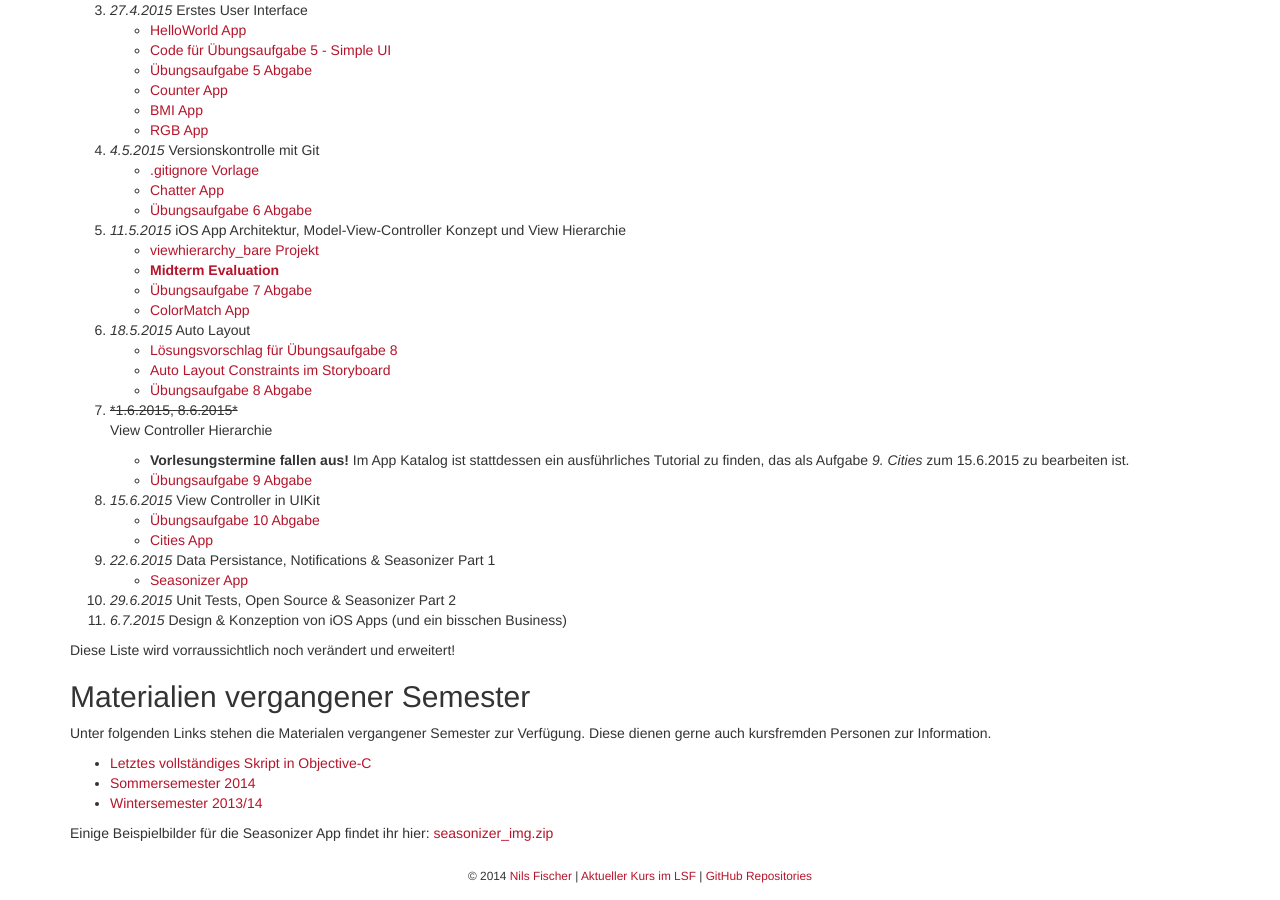
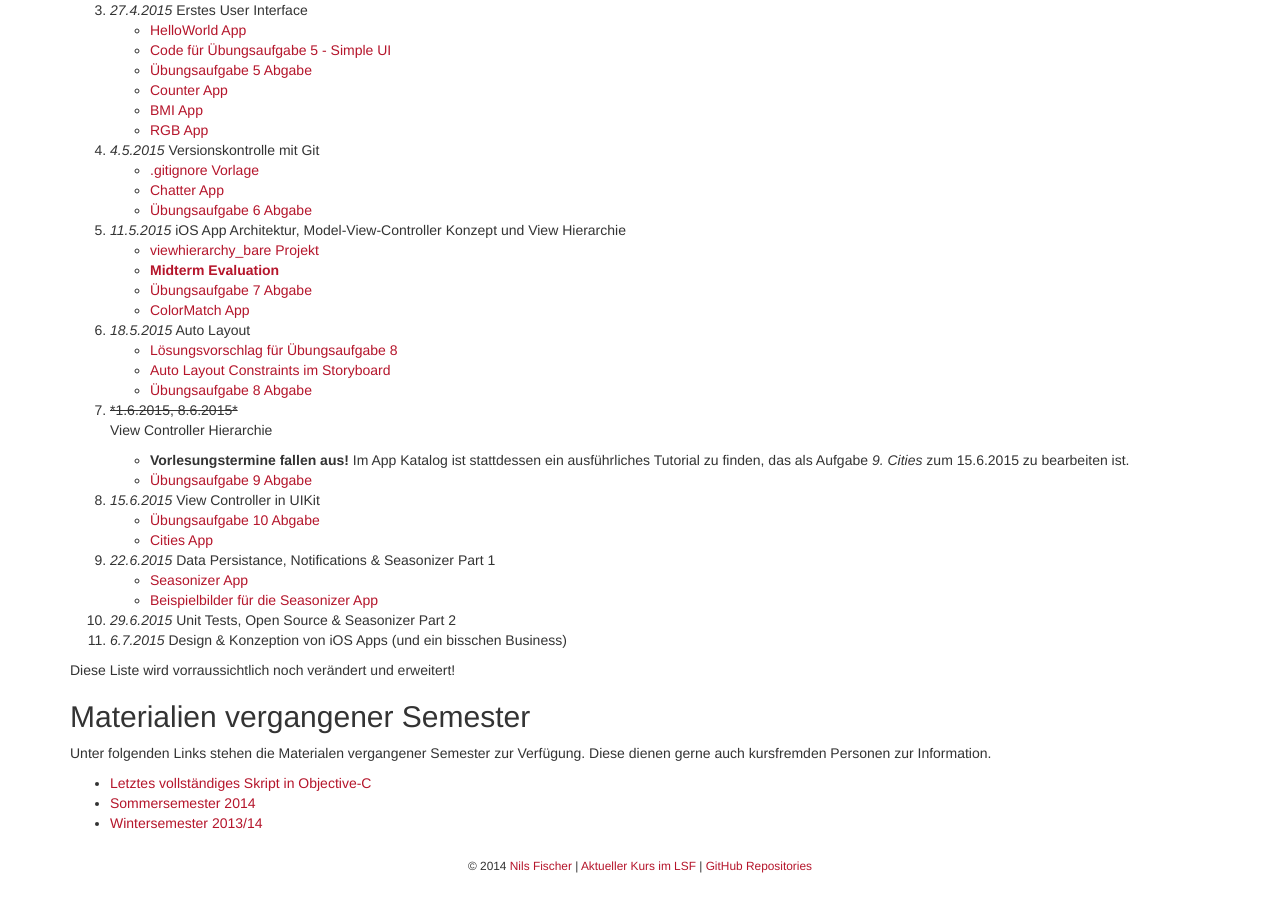
Before and after one commit to iOS-Dev-Kurs/iOS-Dev-Kurs.github.io, a Jekyll site: the page built from material/index.md, in a window 1280 px wide and 900 px high, scrolled down 671 px. Built offline with Jekyll 4.4.1, drawn with Linux system fonts in a browser that asks for light colours; Markdown is read by kramdown in place of the engine named in the settings.

Commit message:
added seasonizer img

```diff
--- a/material/index.md
+++ b/material/index.md
@@ -68,5 +69,3 @@ Unter folgenden Links stehen die Materialen vergangener Semester zur Verfügung.
 - [Letztes vollständiges Skript in Objective-C](https://github.com/iOS-Dev-Kurs/Skript/tree/public/dist)
 - [Sommersemester 2014](https://github.com/iOS-Dev-Kurs/Skript/v2/public/dist)
 - [Wintersemester 2013/14](https://github.com/iOS-Dev-Kurs/Skript/tree/pre-v2/dist/public)
-
-Einige Beispielbilder für die Seasonizer App findet ihr hier: [seasonizer_img.zip](seasonizer_img.zip)
```
Also changed, not shown: other parts of material/index.md (+1 -0 lines), 1 other file.
